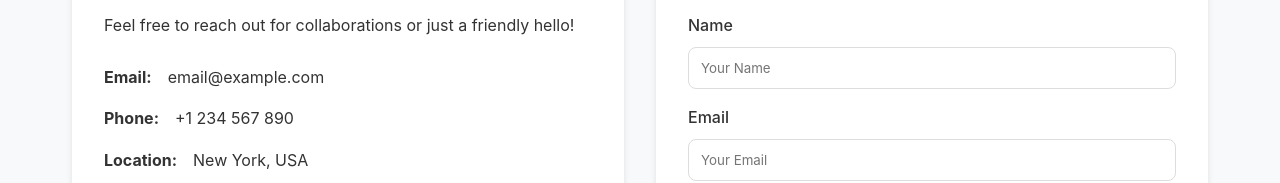
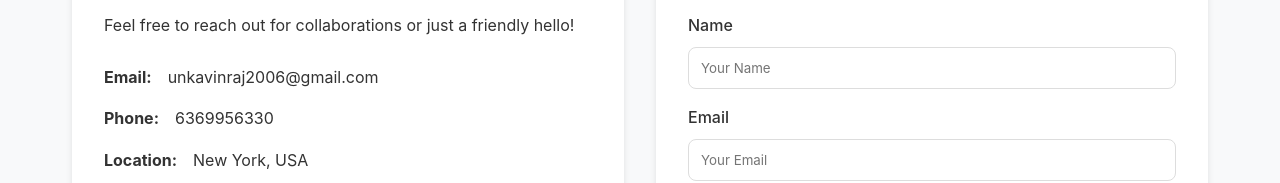
Before and after one commit to KAVINRAJ-U-N/AI_Workshop, a plain HTML site: page contact.html in a window 1280 px wide. Shown: the part 247-430 px from the top of the page. Drawn offline with Linux system fonts and the light colour scheme.

Commit message:
Update contact.html

```diff
--- a/contact.html
+++ b/contact.html
@@ -43,11 +43,11 @@
                     <br>
                     <div class="contact-item">
                         <strong>Email:</strong>
-                        <span>email@example.com</span>
+                        <span>unkavinraj2006@gmail.com</span>
                     </div>
                     <div class="contact-item">
                         <strong>Phone:</strong>
-                        <span>+1 234 567 890</span>
+                        <span>6369956330</span>
                     </div>
                     <div class="contact-item">
                         <strong>Location:</strong>
@@ -85,4 +85,5 @@
 
 </body>
 
+
 </html>
```
